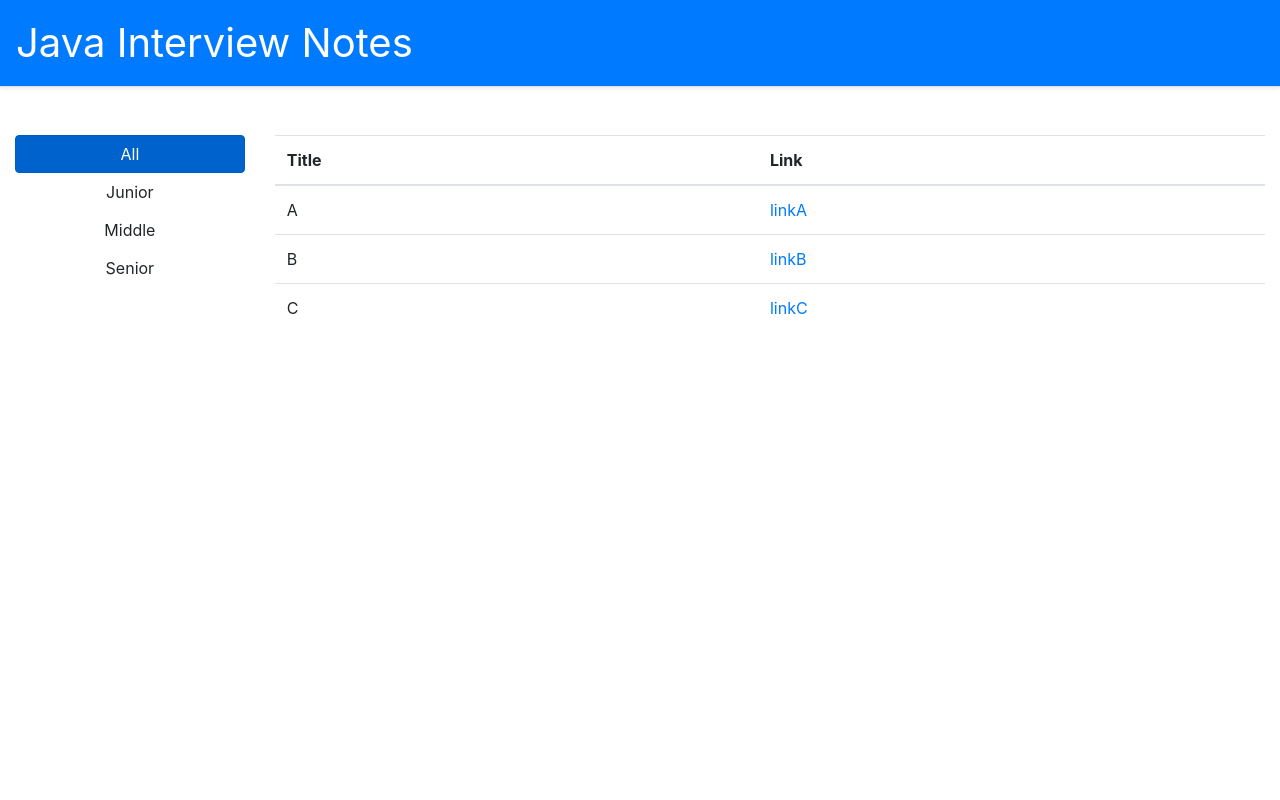
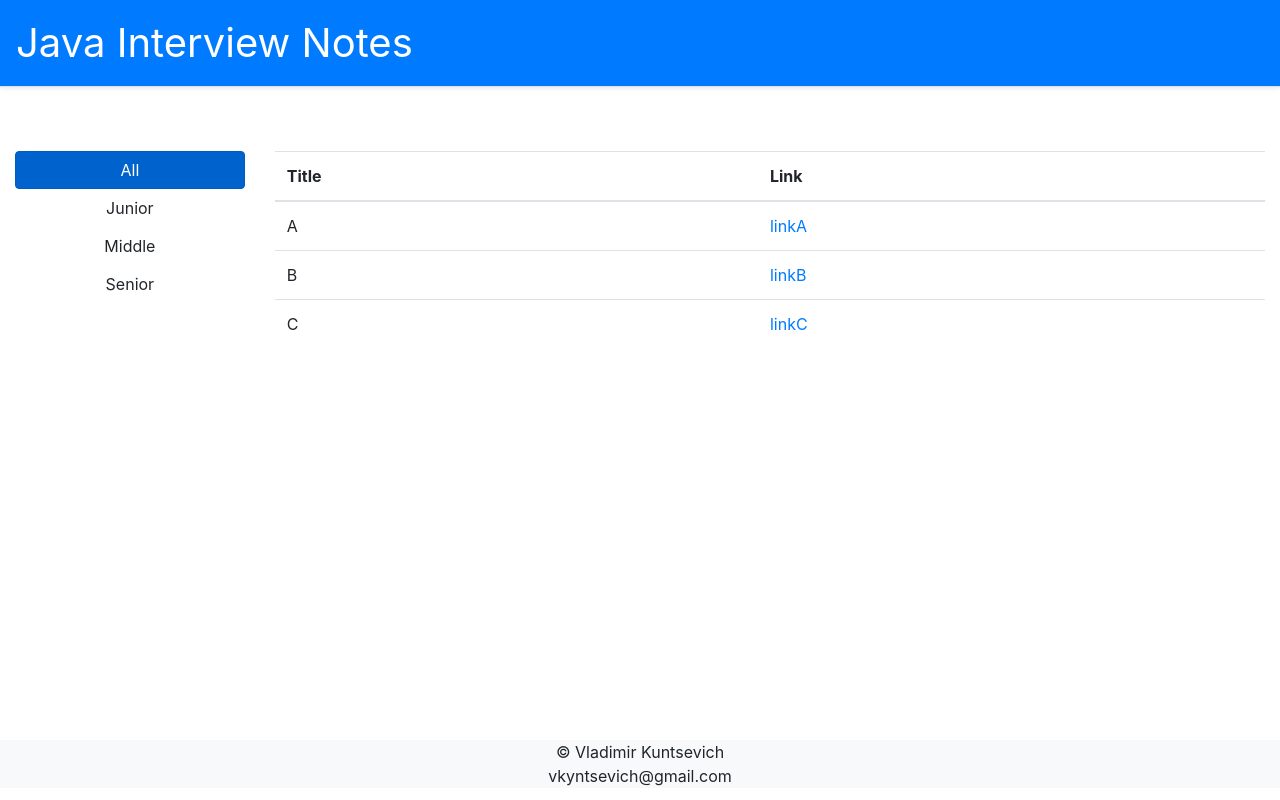
Before and after one commit to KyntsevichVova/sams-demo, a React (Create React App) app in the folder app/: page / in a window 1280 px wide. Built offline with nearby package versions, Linux system fonts and the light colour scheme.

Commit message:
Add footer with info

```diff
--- /dev/null
+++ b/app/src/components/App/App.css
@@ -0,0 +1,6 @@
+footer {
+    position: absolute;
+    bottom: 0;
+    width: 100%;
+    height: 60px;
+}
--- a/app/src/components/App/App.js
+++ b/app/src/components/App/App.js
@@ -1,5 +1,6 @@
 import React from 'react';
 import Main from '../Main/Main';
+import './App.css'
 
 function App() {
     return (
@@ -8,6 +9,12 @@ function App() {
                 <span className="navbar-brand" style={{fontSize: '2.5rem'}}>Java Interview Notes</span>
             </nav>
             <Main/>
+            <footer className="footer">
+                <div className="bg-light d-flex flex-column align-items-center justify-content-center">
+                    <span>© Vladimir Kuntsevich</span>
+                    <span>vkyntsevich@gmail.com</span>
+                </div>
+            </footer>
         </div>
     );
 }
--- a/app/src/components/Main/Main.js
+++ b/app/src/components/Main/Main.js
@@ -9,7 +9,7 @@ function Main() {
         {title: "C", link: "linkC", level: "senior"}
     ];
     return (
-        <main className="d-flex flex-row">
+        <main className="d-flex flex-row pt-3">
             <div className="container w-25 d-flex justify-content-start flex-column mx-0">
                 <FilterButton
                     filter="all"
```
